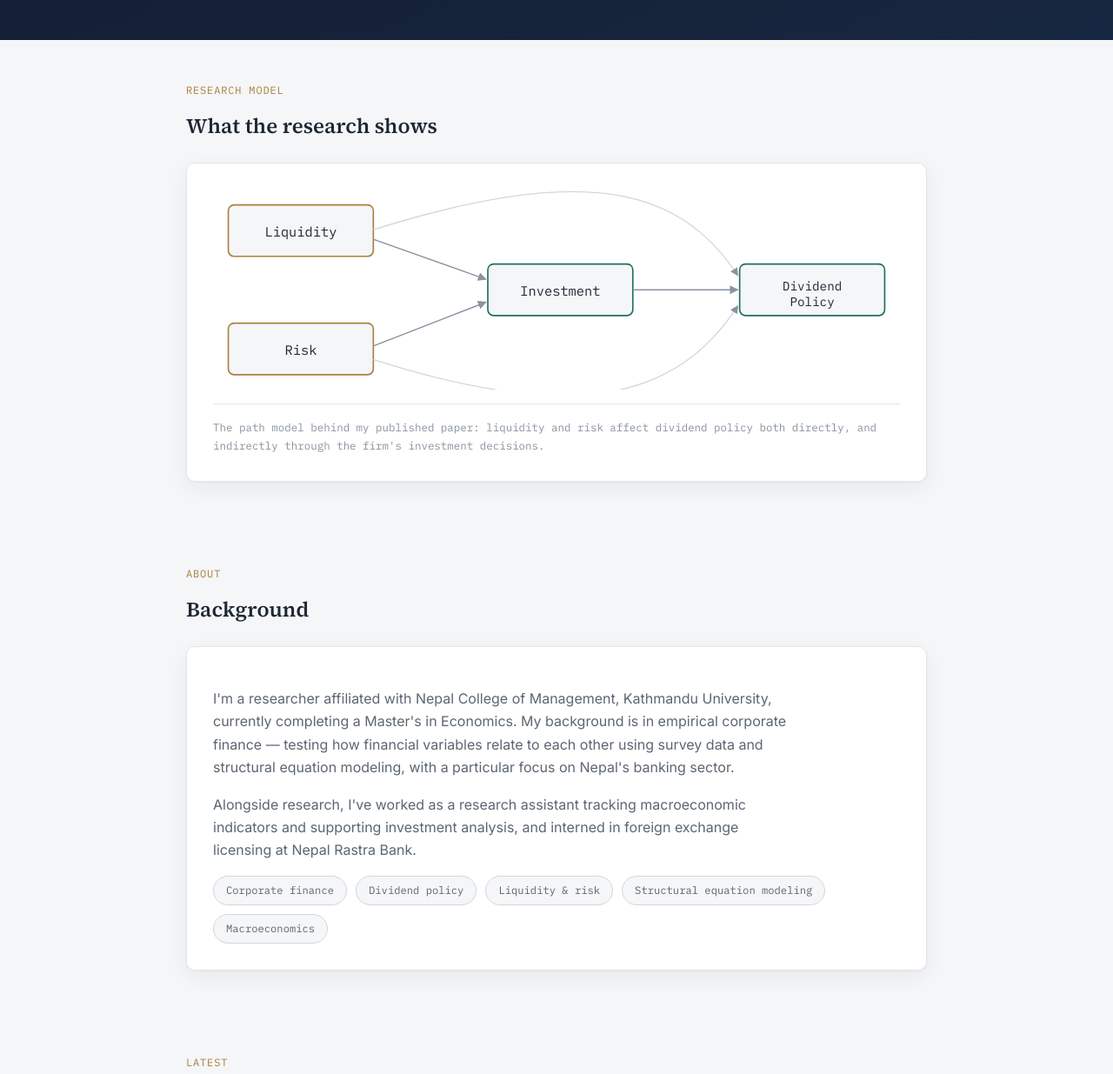
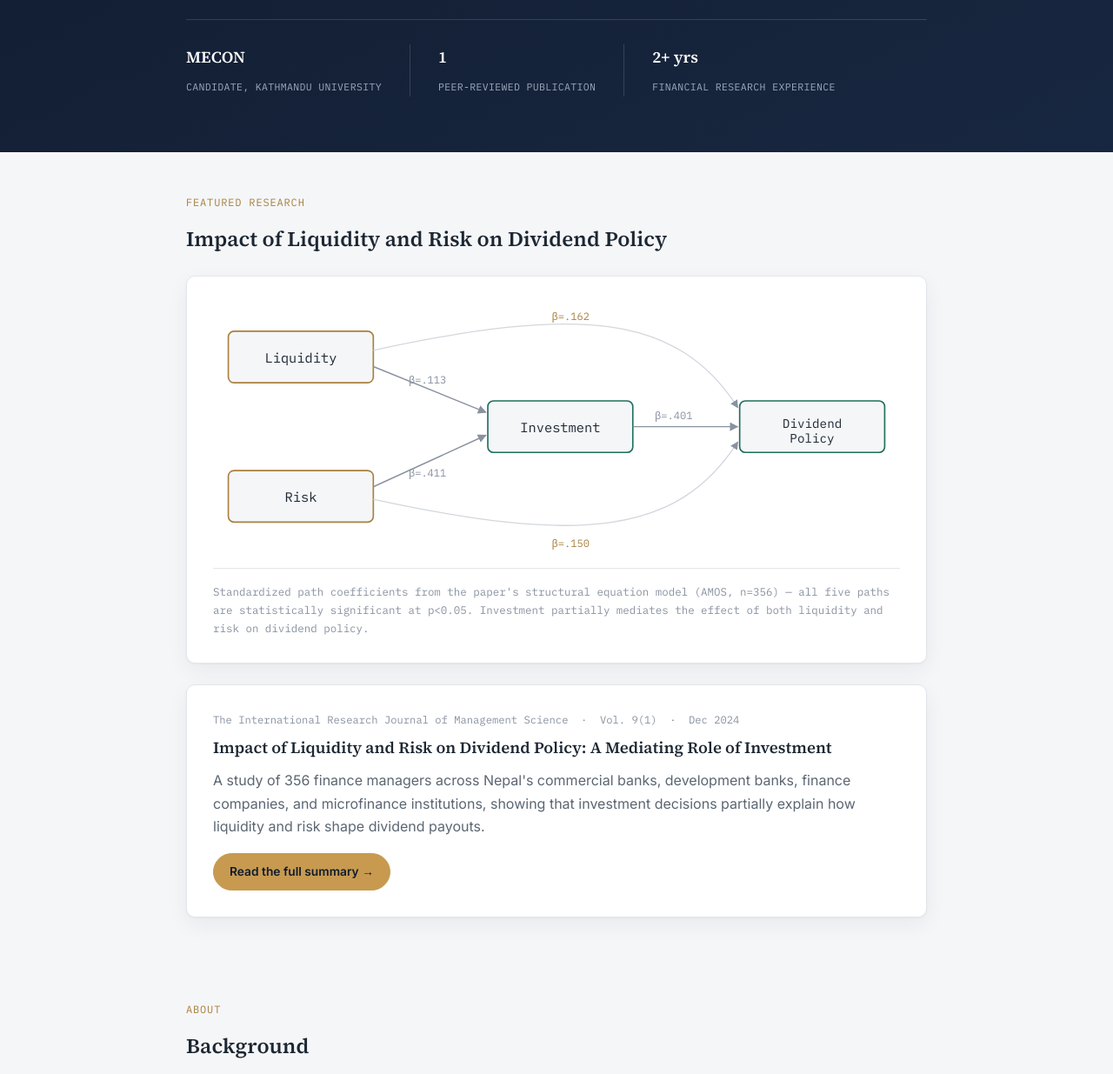
Before and after one commit to iamroshankc/iamroshankc.github.io, a plain HTML site: page index.html in a window 1280 px wide. Shown: the part 400-1635 px from the top of the page at 87% size. Drawn offline with Linux system fonts and the light colour scheme.

Commit message:
Add files via upload

```diff
--- a/index.html
+++ b/index.html
@@ -22,7 +22,8 @@
 </div>
 
 <div class="hero-band">
-  <div class="wrap hero-inner">
+  <div class="wrap">
+    <div class="hero-inner">
       <img src="photo-placeholder.svg" alt="Photo of Roshan KC">
       <div>
         <div class="eyebrow">Research portfolio</div>
@@ -41,40 +42,91 @@
         </div>
       </div>
     </div>
+
+    <div class="stat-strip">
+      <div class="stat-chip">
+        <span class="num">MECON</span>
+        <span class="label">Candidate, Kathmandu University</span>
+      </div>
+      <div class="stat-chip">
+        <span class="num">1</span>
+        <span class="label">Peer-reviewed publication</span>
+      </div>
+      <div class="stat-chip">
+        <span class="num">2+ yrs</span>
+        <span class="label">Financial research experience</span>
+      </div>
+    </div>
+  </div>
 </div>
 
 <div class="wrap">
 
   <section class="section">
-    <div class="eyebrow">Research model</div>
-    <h2>What the research shows</h2>
-    <div class="card diagram-card">
-      <svg viewBox="0 0 720 210" xmlns="http://www.w3.org/2000/svg">
+    <div class="eyebrow">Featured research</div>
+    <h2>Impact of Liquidity and Risk on Dividend Policy</h2>
+
+    <div class="card">
+      <div class="diagram-card">
+        <svg viewBox="0 0 720 264" xmlns="http://www.w3.org/2000/svg">
           <defs>
             <marker id="arrow" viewBox="0 0 10 10" refX="9" refY="5" markerWidth="7" markerHeight="7" orient="auto-start-reverse">
               <path d="M0,0 L10,5 L0,10 z" fill="#8992A0"></path>
             </marker>
           </defs>
-        <rect x="16" y="16" width="152" height="54" rx="6" fill="#F5F6F8" stroke="#A9803F" stroke-width="1.5"></rect>
-        <text x="92" y="49" text-anchor="middle" font-family="IBM Plex Mono, monospace" font-size="14" fill="#1C2733">Liquidity</text>
-        <rect x="16" y="140" width="152" height="54" rx="6" fill="#F5F6F8" stroke="#A9803F" stroke-width="1.5"></rect>
-        <text x="92" y="173" text-anchor="middle" font-family="IBM Plex Mono, monospace" font-size="14" fill="#1C2733">Risk</text>
-        <rect x="288" y="78" width="152" height="54" rx="6" fill="#F5F6F8" stroke="#1F6F5C" stroke-width="1.5"></rect>
-        <text x="364" y="111" text-anchor="middle" font-family="IBM Plex Mono, monospace" font-size="14" fill="#1C2733">Investment</text>
-        <rect x="552" y="78" width="152" height="54" rx="6" fill="#F5F6F8" stroke="#1F6F5C" stroke-width="1.5"></rect>
-        <text x="628" y="106" text-anchor="middle" font-family="IBM Plex Mono, monospace" font-size="13" fill="#1C2733">Dividend</text>
-        <text x="628" y="122" text-anchor="middle" font-family="IBM Plex Mono, monospace" font-size="13" fill="#1C2733">Policy</text>
-        <line x1="168" y1="52" x2="286" y2="94" stroke="#8992A0" stroke-width="1.3" marker-end="url(#arrow)"></line>
-        <line x1="168" y1="164" x2="286" y2="118" stroke="#8992A0" stroke-width="1.3" marker-end="url(#arrow)"></line>
-        <line x1="440" y1="105" x2="550" y2="105" stroke="#8992A0" stroke-width="1.3" marker-end="url(#arrow)"></line>
-        <path d="M168,42 C 380,-24 486,-8 550,90" fill="none" stroke="#D2D7DD" stroke-width="1.2" marker-end="url(#arrow)"></path>
-        <path d="M168,178 C 380,246 486,220 550,122" fill="none" stroke="#D2D7DD" stroke-width="1.2" marker-end="url(#arrow)"></path>
+
+          <rect x="16" y="30" width="152" height="54" rx="6" fill="#F5F6F8" stroke="#A9803F" stroke-width="1.5"></rect>
+          <text x="92" y="63" text-anchor="middle" font-family="IBM Plex Mono, monospace" font-size="14" fill="#1C2733">Liquidity</text>
+
+          <rect x="16" y="176" width="152" height="54" rx="6" fill="#F5F6F8" stroke="#A9803F" stroke-width="1.5"></rect>
+          <text x="92" y="209" text-anchor="middle" font-family="IBM Plex Mono, monospace" font-size="14" fill="#1C2733">Risk</text>
+
+          <rect x="288" y="103" width="152" height="54" rx="6" fill="#F5F6F8" stroke="#1F6F5C" stroke-width="1.5"></rect>
+          <text x="364" y="136" text-anchor="middle" font-family="IBM Plex Mono, monospace" font-size="14" fill="#1C2733">Investment</text>
+
+          <rect x="552" y="103" width="152" height="54" rx="6" fill="#F5F6F8" stroke="#1F6F5C" stroke-width="1.5"></rect>
+          <text x="628" y="131" text-anchor="middle" font-family="IBM Plex Mono, monospace" font-size="13" fill="#1C2733">Dividend</text>
+          <text x="628" y="147" text-anchor="middle" font-family="IBM Plex Mono, monospace" font-size="13" fill="#1C2733">Policy</text>
+
+          <!-- Liquidity -> Investment -->
+          <line x1="168" y1="67" x2="286" y2="115" stroke="#8992A0" stroke-width="1.3" marker-end="url(#arrow)"></line>
+          <text x="205" y="85" font-family="IBM Plex Mono, monospace" font-size="11" fill="#8992A0">β=.113</text>
+
+          <!-- Risk -> Investment -->
+          <line x1="168" y1="193" x2="286" y2="139" stroke="#8992A0" stroke-width="1.3" marker-end="url(#arrow)"></line>
+          <text x="205" y="182" font-family="IBM Plex Mono, monospace" font-size="11" fill="#8992A0">β=.411</text>
+
+          <!-- Investment -> Dividend -->
+          <line x1="440" y1="130" x2="550" y2="130" stroke="#8992A0" stroke-width="1.3" marker-end="url(#arrow)"></line>
+          <text x="463" y="122" font-family="IBM Plex Mono, monospace" font-size="11" fill="#8992A0">β=.401</text>
+
+          <!-- Liquidity -> Dividend (direct) -->
+          <path d="M168,50 C 380,4 486,10 550,110" fill="none" stroke="#D2D7DD" stroke-width="1.2" marker-end="url(#arrow)"></path>
+          <text x="355" y="18" font-family="IBM Plex Mono, monospace" font-size="11" fill="#A9803F">β=.162</text>
+
+          <!-- Risk -> Dividend (direct) -->
+          <path d="M168,206 C 380,252 486,246 550,146" fill="none" stroke="#D2D7DD" stroke-width="1.2" marker-end="url(#arrow)"></path>
+          <text x="355" y="256" font-family="IBM Plex Mono, monospace" font-size="11" fill="#A9803F">β=.150</text>
         </svg>
         <div class="caption">
-        The path model behind my published paper: liquidity and risk affect
-        dividend policy both directly, and indirectly through the firm's
-        investment decisions.
+          Standardized path coefficients from the paper's structural equation
+          model (AMOS, n=356) — all five paths are statistically significant
+          at p&lt;0.05. Investment partially mediates the effect of both
+          liquidity and risk on dividend policy.
         </div>
+      </div>
+    </div>
+
+    <div class="card pub-teaser">
+      <div class="journal-meta">The International Research Journal of Management Science &nbsp;·&nbsp; Vol. 9(1) &nbsp;·&nbsp; Dec 2024</div>
+      <h3><a href="publications.html">Impact of Liquidity and Risk on Dividend Policy: A Mediating Role of Investment</a></h3>
+      <p>
+        A study of 356 finance managers across Nepal's commercial banks,
+        development banks, finance companies, and microfinance institutions,
+        showing that investment decisions partially explain how liquidity and
+        risk shape dividend payouts.
+      </p>
+      <a class="btn btn-solid" href="publications.html">Read the full summary &rarr;</a>
     </div>
   </section>
 
@@ -108,19 +160,28 @@
   </section>
 
   <section class="section">
-    <div class="eyebrow">Latest</div>
-    <h2>Recently published</h2>
+    <div class="eyebrow">Experience</div>
+    <h2>Recent roles</h2>
     <div class="card">
-      <div class="journal-meta" style="font-family: var(--mono); font-size: 0.78rem; color: var(--ink-faint); margin-bottom: 10px;">
-        The International Research Journal of Management Science &nbsp;·&nbsp; Vol. 9(1) &nbsp;·&nbsp; Dec 2024
+      <div class="entries">
+        <div class="entry">
+          <span class="date">2024–25</span>
+          <div>
+            <span class="title" style="cursor:default;">Research Assistant — NEPSE Alpha Pvt. Ltd.</span>
+            <p class="excerpt">Tracked macroeconomic indicators and supported investment research.</p>
           </div>
-      <h3 style="font-family: var(--display); font-weight:600; font-size:1.2rem; margin: 0 0 14px; color: var(--ink);">
-        <a href="publications.html">Impact of Liquidity and Risk on Dividend Policy: A Mediating Role of Investment</a>
-      </h3>
-      <p style="color: var(--ink-dim); margin:0;">
-        A study of Nepal's banking sector showing that investment decisions
-        partially explain how liquidity and risk shape dividend payouts.
-      </p>
+          <span class="tag-mini">Apr 2024–Dec 2025</span>
+        </div>
+        <div class="entry">
+          <span class="date">2024</span>
+          <div>
+            <span class="title" style="cursor:default;">Intern — Nepal Rastra Bank</span>
+            <p class="excerpt">Foreign Exchange Management Department — licensing and document verification.</p>
+          </div>
+          <span class="tag-mini">Feb–Mar 2024</span>
+        </div>
+      </div>
+      <p style="margin-top:18px;"><a href="cv.html#experience">Full CV &rarr;</a></p>
     </div>
   </section>
 
--- a/style.css
+++ b/style.css
@@ -177,6 +177,67 @@ a:focus-visible, button:focus-visible {
 .btn.btn-solid:hover {
   background: #D6AC63;
   color: var(--navy);
+}
+
+/* ---------- Stat strip (home hero) ---------- */
+
+.stat-strip {
+  display: flex;
+  gap: 0;
+  margin-top: 40px;
+  padding-top: 28px;
+  border-top: 1px solid rgba(255,255,255,0.14);
+  flex-wrap: wrap;
+}
+
+.stat-chip {
+  padding: 0 32px 0 0;
+  margin-right: 32px;
+  border-right: 1px solid rgba(255,255,255,0.14);
+}
+
+.stat-chip:last-child { border-right: none; }
+
+.stat-chip .num {
+  display: block;
+  font-family: var(--display);
+  font-weight: 600;
+  font-size: 1.15rem;
+  color: #fff;
+  margin-bottom: 4px;
+}
+
+.stat-chip .label {
+  font-family: var(--mono);
+  font-size: 0.72rem;
+  color: var(--on-navy-dim);
+  text-transform: uppercase;
+  letter-spacing: 0.03em;
+}
+
+/* ---------- Publication teaser (home featured-research section) ---------- */
+
+.pub-teaser .journal-meta {
+  font-family: var(--mono);
+  font-size: 0.76rem;
+  color: var(--ink-faint);
+  margin-bottom: 10px;
+}
+
+.pub-teaser h3 {
+  font-family: var(--display);
+  font-weight: 600;
+  font-size: 1.15rem;
+  margin: 0 0 12px;
+  line-height: 1.3;
+}
+
+.pub-teaser h3 a { color: var(--ink); }
+.pub-teaser h3 a:hover { color: var(--gold); }
+
+.pub-teaser p {
+  color: var(--ink-dim);
+  margin: 0 0 18px;
 }
 
 /* ---------- Page band (non-home pages) ---------- */
```
Also changed, not shown: cv.html (+1 -1 lines). Lines whose indentation alone changed are shown as unchanged.
